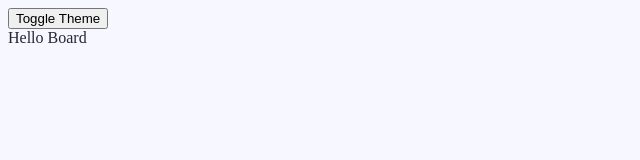
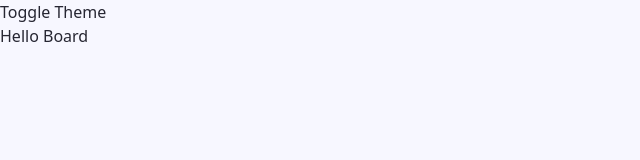
Before and after one commit to pablocantu/JATL, a React (Create React App) app: page / in a window 1280 px wide. Shown: the top 160 px of the page, without its empty margins (0-640 px from the left). Built offline with nearby package versions, Linux system fonts and the light colour scheme.

Commit message:
Installed and initialized tailwind

```diff
--- /dev/null
+++ b/craco.config.js
@@ -0,0 +1,10 @@
+module.exports = {
+  style: {
+    postcss: {
+      plugins: [
+        require('tailwindcss'),
+        require('autoprefixer'),
+      ],
+    },
+  },
+}
--- a/src/index.scss
+++ b/src/index.css
@@ -1,3 +1,7 @@
+@tailwind base;
+@tailwind components;
+@tailwind utilities;
+
 body {
 	color: var(--text);
 	background-color: var(--background);
--- a/src/index.tsx
+++ b/src/index.tsx
@@ -1,6 +1,6 @@
 import React from 'react';
 import ReactDOM from 'react-dom';
-import './index.scss';
+import './index.css';
 import App from './App';
 import reportWebVitals from './reportWebVitals';
 
--- /dev/null
+++ b/tailwind.config.js
@@ -0,0 +1,11 @@
+module.exports = {
+  purge: ['./src/**/*.{js,jsx,ts,tsx}', './public/index.html'],
+  darkMode: false, // or 'media' or 'class'
+  theme: {
+    extend: {},
+  },
+  variants: {
+    extend: {},
+  },
+  plugins: [],
+}
```
Also changed, not shown: package.json (+10 -6 lines), src/components/Board/TodoList/styles/_todoList.scss (deleted), 1 other file (tests, documents, lock files or other folders).
